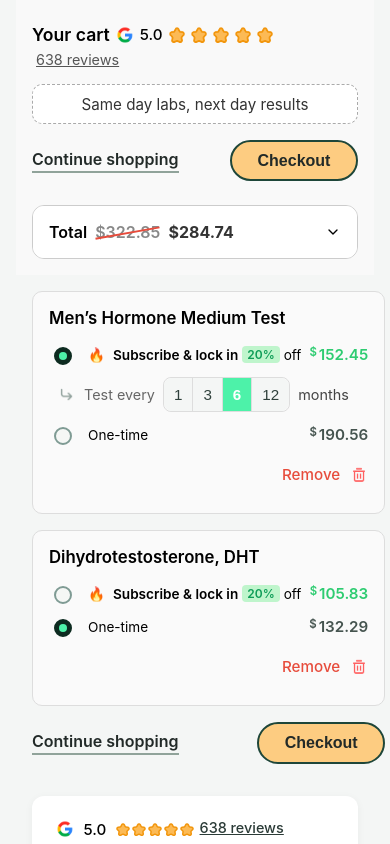
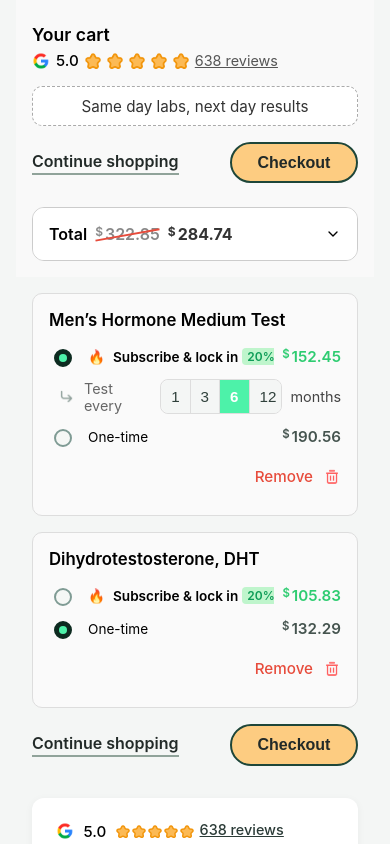
Before and after one commit to radyatamaa/cart-react-responsive, a React (Create React App) app: page / in a window 390 px wide. Shown: the top 844 px of the page. Built offline with nearby package versions, Linux system fonts and the light colour scheme.

Commit message:
fix responsive cart mobile summary & cart-header-mobile width

```diff
--- a/src/components/Cart/MobileCartSummary.tsx
+++ b/src/components/Cart/MobileCartSummary.tsx
@@ -28,9 +28,9 @@ const MobileCartSummary: React.FC<Props> = ({ items }) => {
         {!isOpen && (
           <div className="amounts">
             {discount > 0 && (
-              <span className="before">${before.toFixed(2)}</span>
+              <span className="before"> <span className="currency">$</span>{before.toFixed(2)}</span>
             )}
-            <span className="total">${total.toFixed(2)}</span>
+            <span className="total"> <span className="currency">$</span>{total.toFixed(2)}</span>
           </div>
         )}
         <span className="chevron">
@@ -44,16 +44,16 @@ const MobileCartSummary: React.FC<Props> = ({ items }) => {
           {discount > 0 && (
             <div className="line">
               <span className="label green">Subscription discount</span>
-              <span className="green">- ${discount.toFixed(2)}</span>
+              <span className="green">-  <span className="currency">$</span>{discount.toFixed(2)}</span>
             </div>
           )}
           <div className="line total-line">
             <span>Total</span>
             <div>
               {discount > 0 && (
-                <span className="before">${before.toFixed(2)}</span>
+                <span className="before"> <span className="currency">$</span>{before.toFixed(2)}</span>
               )}
-              <span className="total">${total.toFixed(2)}</span>
+              <span className="total"> <span className="currency">$</span>{total.toFixed(2)}</span>
             </div>
           </div>
         </div>
--- a/src/pages/CartPage.tsx
+++ b/src/pages/CartPage.tsx
@@ -35,38 +35,35 @@ const CartPage: React.FC = () => {
   }, []);
 
   const updateItem = (updatedItem: CartItemType) => {
-    setItems((prevItems) =>
-      prevItems.map((item) =>
-        item.id === updatedItem.id ? updatedItem : item
-      )
+    setItems((prev) =>
+      prev.map((item) => (item.id === updatedItem.id ? updatedItem : item))
     );
   };
 
   return (
-    <>
     <div className="page-wrapper">
       {isMobile ? (
         <div className="cart-header-mobile">
           <div className="rating-row">
             <span className="title">Your cart</span>
+            <div className="rating-group">
               <img src={googleIcon} alt="Google" className="google-icon" />
               <span className="score">5.0</span>
               {[...Array(5)].map((_, idx) => (
                 <img key={idx} src={starIcon} alt="★" className="star-icon" />
               ))}
-              <a href="#" className="review-link">638 reviews</a>
+              <a href="#" className="review-link">
+                638 reviews
+              </a>
             </div>
-
-            <div className="badge-box">
-              Same day labs, next day results
           </div>
-
+          <div className="badge-box">Same day labs, next day results</div>
           <div className="actions">
-              <a className="continue" href="#">Continue shopping</a>
+            <a className="continue" href="#">
+              Continue shopping
+            </a>
             <button className="checkout-btn">Checkout</button>
           </div>
-
-            {/* ✅ Move MobileCartSummary right after actions */}
           <div className="mobile-summary-container">
             <MobileCartSummary items={items} />
           </div>
@@ -78,29 +75,51 @@ const CartPage: React.FC = () => {
             <span className="badge">Same day labs, next day results</span>
           </div>
           <div className="right">
-              <a href="#" className="continue">Continue shopping</a>
+            <a href="#" className="continue">
+              Continue shopping
+            </a>
             <button className="checkout-btn">Checkout</button>
           </div>
         </div>
       )}
 
       <div className="cart-container">
+        {isMobile ? (
+          <>
+            <div className="cart-panel">
+              {items.map((item) => (
+                <CartItem
+                  key={item.id}
+                  item={item}
+                  onUpdate={updateItem}
+                />
+              ))}
+              <div className="actions" style={{ marginTop: "1rem" }}>
+                <a className="continue" href="#">
+                  Continue shopping
+                </a>
+                <button className="checkout-btn">Checkout</button>
+              </div>
+            </div>
+            <Reviews />
+          </>
+        ) : (
+          <>
             <Reviews />
             <div className="cart-panel">
               {items.map((item) => (
-              <CartItem key={item.id} item={item} onUpdate={updateItem} />
+                <CartItem
+                  key={item.id}
+                  item={item}
+                  onUpdate={updateItem}
+                />
               ))}
-            {!isMobile && <CartSummary items={items} />}
-            {isMobile && (
-            <div className="actions" style={{ marginTop: "1rem" }}>
-              <a className="continue" href="#">Continue shopping</a>
-              <button className="checkout-btn">Checkout</button>
+              <CartSummary items={items} />
             </div>
+          </>
         )}
       </div>
     </div>
-      </div>
-    </>
   );
 };
 
--- a/src/styles/cart.scss
+++ b/src/styles/cart.scss
@@ -1,3 +1,9 @@
+*,
+*::before,
+*::after {
+  box-sizing: border-box; /* ⬅ ADD */
+}
+
 .page-wrapper {
   max-width: 1200px; // atau sesuai dengan desain Figma kamu
   margin: 0 auto;
@@ -17,7 +23,7 @@
     display: block;
     padding: 1.5rem 1rem 1rem;
     background-color: #f9f9f9;
-
+    min-width: 352px;
     .rating-row {
       display: flex;
       align-items: center;
@@ -28,7 +34,14 @@
       .title {
         font-weight: 600;
         font-size: 1.1rem;
+        margin-right: auto;
       }
+
+      .rating-group {
+        display: flex;
+        align-items: center;
+        gap: 6px;
+        flex-wrap: nowrap;
 
         .google-icon {
           width: 18px;
@@ -49,7 +62,7 @@
           font-size: 0.9rem;
           color: #555;
           text-decoration: underline;
-        margin-left: 4px;
+        }
       }
     }
 
@@ -181,26 +194,28 @@
 
 
 .cart-container {
-  display: flex;
-  justify-content: center;
-  align-items: flex-start;
-  gap: 2rem;
  padding: 2rem;
-  flex-wrap: wrap;
+ display: grid;
+ align-items: start;            /* ⬅ MODIFY */
+ grid-template-columns: 300px 1fr; /* panel kiri fixed 300px, panel kanan fleksibel */
+ column-gap: 2rem;             /* jarak horisontal */
+ row-gap: 2rem;                /* jarak vertikal */
+ padding: 2rem;                /* tetap gunakan padding wrapper */
 //   background-color: #F4F6F5;
 
   @media (max-width: 768px) {
-    flex-direction: column-reverse; // cart items dulu baru review
+    grid-template-columns: 1fr; // cart items dulu baru review
     padding: 1rem;
   }
 }
 
+
 // ========== Left Panel: Reviews ==========
 .review-panel {
-  width: 300px;
+  flex: 0 0 300px;
   background: white;
   border-radius: 12px;
-  padding: 1.5rem;
+  // padding: 1.5rem;
   box-shadow: 0 2px 8px rgba(0, 0, 0, 0.05);
   font-size: 0.95rem;
 
@@ -310,7 +325,7 @@
   min-width: 320px;
   background: transparent;
   border-radius: 12px;
-  padding: 1.5rem 0 1.5rem 1.5rem;
+  // padding: 1.5rem 0 1.5rem 1.5rem;
 //   box-shadow: 0 2px 8px rgba(0, 0, 0, 0.05);
 
   h2 {
@@ -325,6 +340,8 @@
   padding: 1rem;
   margin-bottom: 1rem;
   background: #fafafa;
+box-sizing: border-box;
+word-wrap: break-word;
 
   // === REMOVE BUTTON ===
   .icon-trash {
@@ -834,6 +851,13 @@
   background: #f9f9f9;
   overflow: hidden;
 
+        .currency {
+        font-size: 0.75em;
+        position: relative;
+        top: -0.35em;
+        margin-right: 2px;
+      }
+
   .total-row {
     display: grid;
     grid-template-columns: auto 1fr auto;
@@ -935,3 +959,42 @@
     }
   }
 }
+
+
+
+
+
+.review-panel,
+.cart-panel {
+padding: 1.5rem;              /* review‐panel */
+padding: 1.5rem;              /* ⬅ MODIFY uniform padding */
+}
+
+@media (max-width: 768px) {
+  .cart-container {
+    grid-template-columns: 1fr; /* single-column mobile */
+  }
+
+  /* di sini saja aturan panel mobile */
+  .review-panel,
+  .cart-panel {
+    width: 100%;
+    padding: 0; /* wrapper sudah punya padding */
+  }
+}
+
+// ————————————————————————————————————————————
+// ✂️ Pindahkan aturan panel keluar dari .cart-container
+.review-panel,
+.cart-panel {
+  /* desktop tetap 300px / auto-flex, mobile full-width override di bawah */
+  padding: 1.5rem;
+  // background: white;
+}
+
+@media (max-width: 768px) {
+  .cart-panel {
+    width: 100%;
+    padding: 0;   /* wrapper sudah punya padding */
+  }
+}
```
Lines whose indentation alone changed are shown as unchanged.
